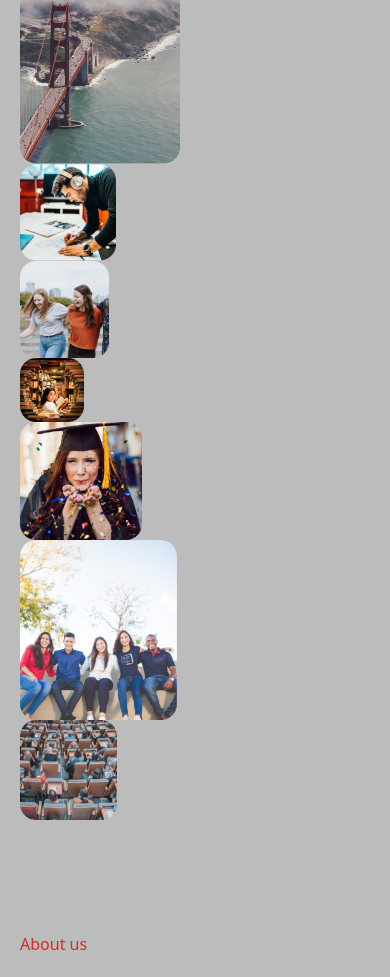
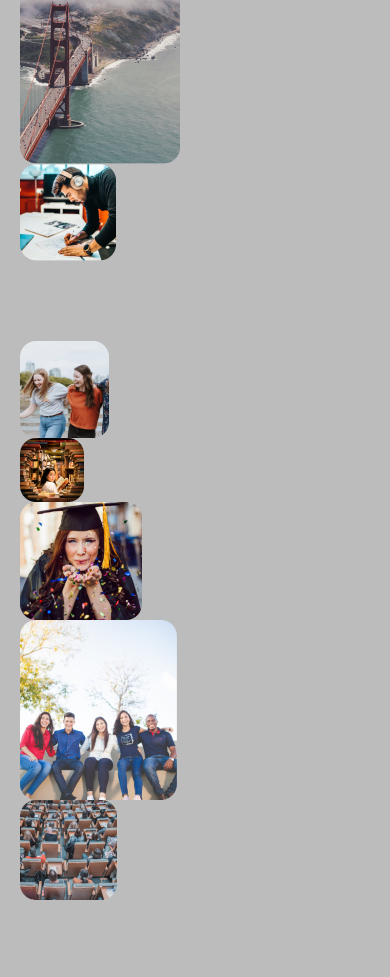
Before and after one commit to nayeem-haque/project-04-tailwind-Hablu, a website built with Vite: page index.html in a window 390 px wide. Shown: the part 2885-3862 px from the top of the page. Built offline with nearby package versions, Linux system fonts and the light colour scheme.

Commit message:
final commit

```diff
--- a/index.html
+++ b/index.html
@@ -101,7 +101,7 @@
               </div>
 
             </div>
-            <div class="md:col-span-6 col-span-12 md:ps-20 ">
+            <div class="md:col-span-6 col-span-12 md:ps-20  md:pt-0 pt-20 ">
                 <div class="columns-1 md:columns-2">
                     <img src="assets/right02.png" alt="" class="md:pt-20 md:ps-10 hover:translate-x-2  cursor-pointer">
                     <img src="assets/right03.png" alt="" class="md:ps-44 hover:translate-x-2 cursor-pointer">
```
